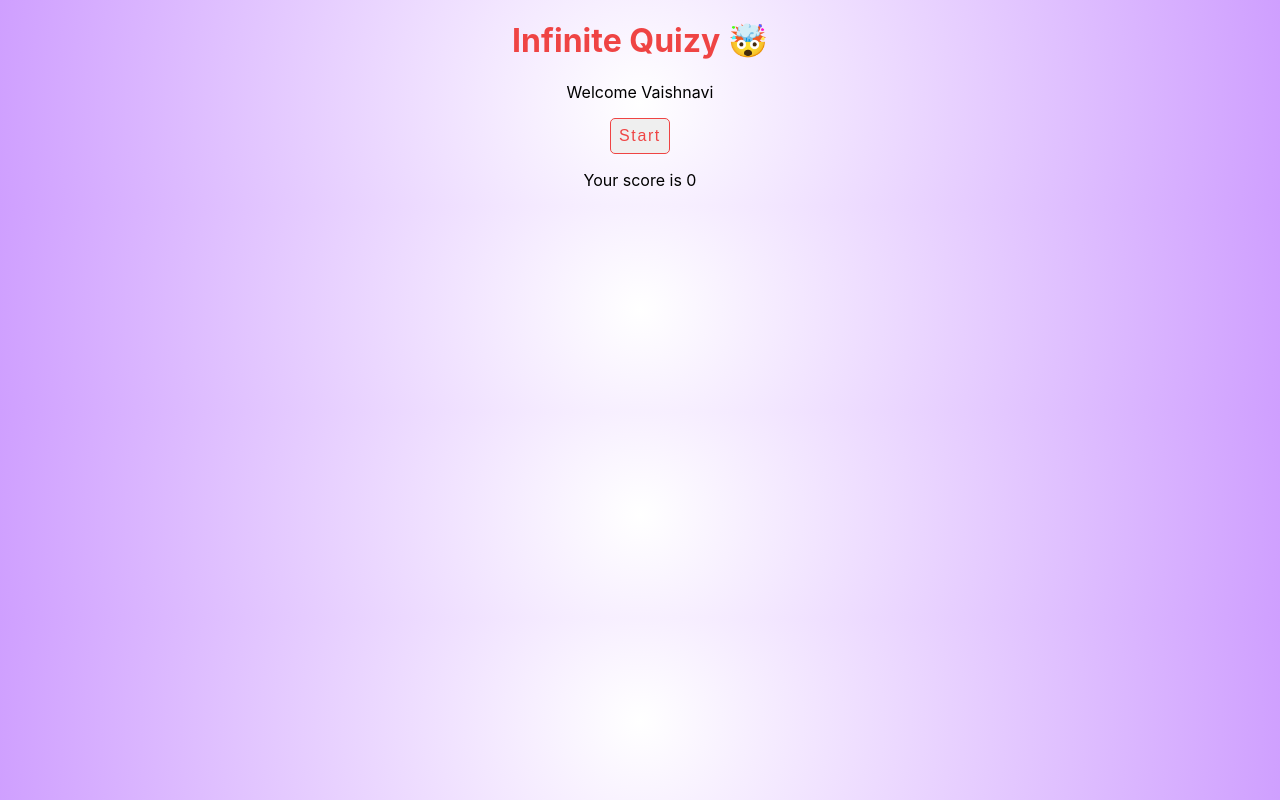
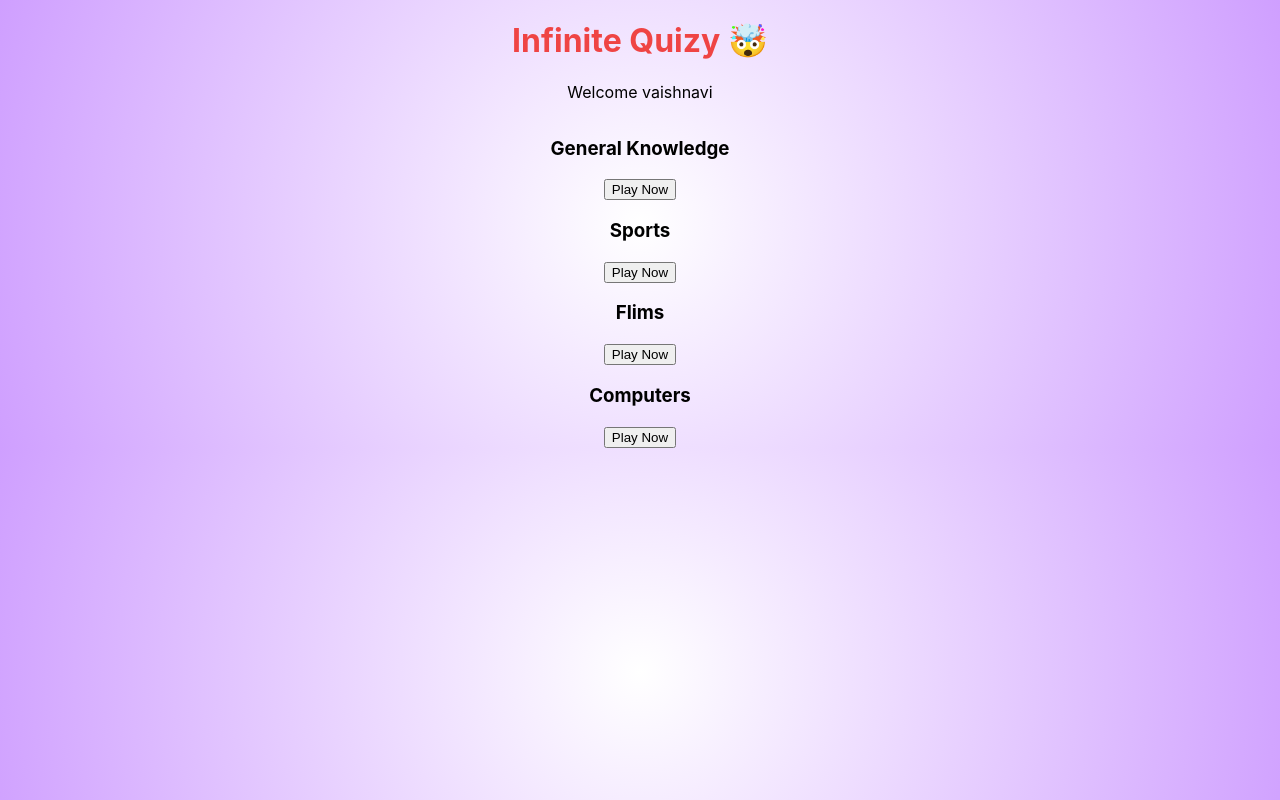
Before and after one commit to vaishnavipaliya11/general-quiz-app, a React (Create React App) app in the folder my-app/: page / in a window 1280 px wide. Built offline with nearby package versions, Linux system fonts and the light colour scheme.

Commit message:
feat: quiz categories card

```diff
--- a/my-app/src/App.tsx
+++ b/my-app/src/App.tsx
@@ -1,8 +1,9 @@
 import { useState } from "react";
 import "./App.css";
+import { QuizCategories } from "./components/categories/QuizCategories";
 import { Header } from "./components/header/Header";
 import { QuizCard } from "./components/QuizCard/QuizCard";
-import { fetchApi } from "./data/QuizApi";
+import { fetchQuizQuestions } from "./data/QuizApi";
 import { ApiResponseState } from "./data/QuizApi";
 import "./styles.css";
 export type ANSWER_OBJECT = {
@@ -18,16 +19,7 @@ function App() {
   const [userAnswer, setUserAnswer] = useState<ANSWER_OBJECT[]>([]);
   const [score, setScore] = useState(0);
   const [gameOver, setGameOver] = useState(true);
-
-  const startQuiz = async () => {
-    setLoading(true);
-    setGameOver(false);
-    const quizQuest = await fetchApi();
-    setQuestions(quizQuest);
-    setLoading(false);
-    setScore(0);
-  };
-
+  const [category, setCategory] = useState("");
   const checkUserAnswer = (e: any) => {
     if (!gameOver) {
       const answer = e.currentTarget.value;
@@ -35,8 +27,6 @@ function App() {
       if (questions[number].correct_answer === answer) {
         setScore((score) => score + 1);
       }
-
-      // setUserAnswer((prev) => [...prev, answer]);
     }
   };
   const Total_Questions = 5;
@@ -48,14 +38,24 @@ function App() {
     }
   };
 
+  const startQuiz = async (categories: number, category: string) => {
+    setLoading(true);
+    setGameOver(false);
+    const quizQuest = await fetchQuizQuestions(categories);
+    setQuestions(quizQuest);
+    setLoading(false);
+    setScore(0);
+    setCategory(category);
+  };
+
   return (
     <div className="App">
       <div className="quiz-app-container">
-        <Header username="Vaishnavi" />
-        {gameOver || userAnswer.length === Total_Questions ? (
-          <button id="start-btn" onClick={startQuiz}>
-            Start
-          </button>
+        <Header text={category ? category : " Welcome vaishnavi"} />
+        {gameOver ? (
+          <>
+            <QuizCategories startQuiz={startQuiz} />
+          </>
         ) : null}
 
         {loading ? <p>Loading.....</p> : null}
@@ -76,7 +76,9 @@ function App() {
           </button>
         ) : null}
 
-        <p>Your score is {score}</p>
+        {!gameOver && !loading && number >= 4 ? (
+          <p>Your score is {score}</p>
+        ) : null}
       </div>
     </div>
   );
--- /dev/null
+++ b/my-app/src/components/categories/QuizCategories.tsx
@@ -0,0 +1,31 @@
+import { Dispatch, SetStateAction } from "react";
+
+type QuizCatType = {
+
+  startQuiz: (categories: number, category: string)=> Promise<void>;
+};
+
+const QuizCategories = ({  startQuiz }: QuizCatType) => {
+  const quizCatTypes = [
+    { catName: "General Knowledge", catNum: 9 },
+    { catName: "Sports", catNum: 21 },
+    { catName: "Flims", catNum: 11 },
+    { catName: "Computers", catNum: 18 },
+  ];
+  return (
+    <div>
+
+      {quizCatTypes.map(({catName,catNum})=>{
+        return(
+          <div key={catNum}>
+            <h3>{catName}</h3>
+            <button onClick={() => startQuiz(catNum ,catName)}>Play Now</button>
+          </div>
+        )
+      })}
+
+    </div>
+  );
+};
+export { QuizCategories };
+// array - map - view
--- a/my-app/src/components/header/Header.tsx
+++ b/my-app/src/components/header/Header.tsx
@@ -1,12 +1,12 @@
 import { HeaderProps } from "./Header.types";
 
-const Header = ({ username }: HeaderProps) => {
+const Header = ({ text }: HeaderProps) => {
   return (
     <div className="header-container">
       <h1> Infinite Quizy 🤯</h1>
 
       <p>
-        Welcome {username}
+         {text}
       </p>
     </div>
   );
--- a/my-app/src/components/header/Header.types.ts
+++ b/my-app/src/components/header/Header.types.ts
@@ -1,5 +1,5 @@
 export type HeaderProps = {
-    username:string,
+    text:string,
 
 
 
--- a/my-app/src/data/QuizApi.ts
+++ b/my-app/src/data/QuizApi.ts
@@ -3,9 +3,10 @@ import { ApiResponse } from "./ApiResponse";
 
 export type ApiResponseState = ApiResponse & { answers: string[] };
 
-export const fetchApi = async () => {
+export const fetchQuizQuestions = async (categories : number) => {
+
   const api =
-    "https://opentdb.com/api.php?amount=5&category=9&difficulty=easy&type=multiple";
+    `https://opentdb.com/api.php?amount=5&category=${categories}&difficulty=easy&type=multiple`;
   const data = await (await fetch(api)).json();
   return data.results.map((question: ApiResponse) => ({
     ...question,
```
